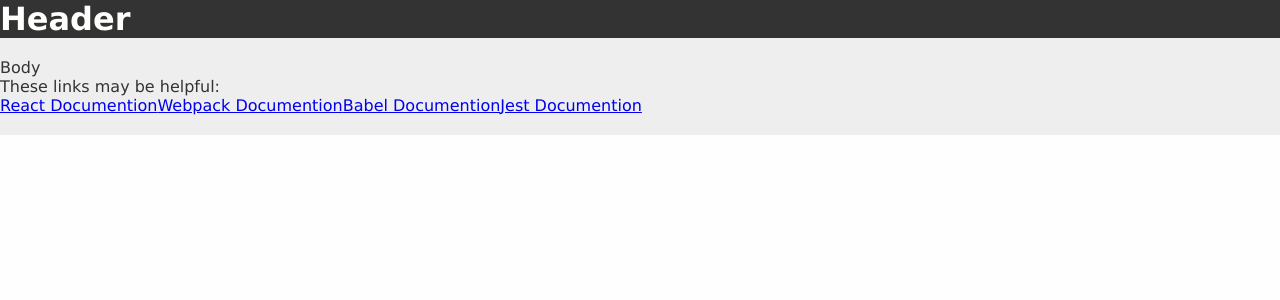
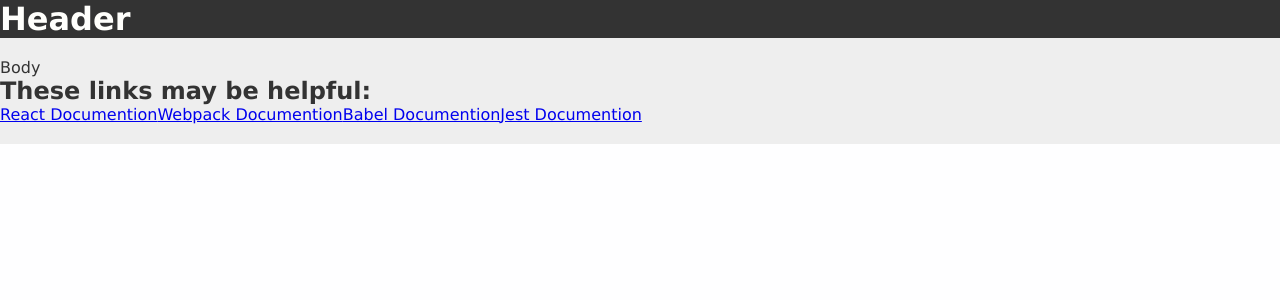
Before and after one commit to utilidev/ud-react-template, a React app: page / in a window 1280 px wide. Shown: the top 300 px of the page. Built offline with nearby package versions, Linux system fonts and the light colour scheme.

Commit message:
Use h2 tag
Co-Authored-By: rtmalone <rtmalone@users.noreply.github.com>

```diff
--- a/src/components/Body/Body.js
+++ b/src/components/Body/Body.js
@@ -6,7 +6,7 @@ const Body = props => {
     <div className="bg-light">
       <div className="body">
         <p className="tx-dark">{props.text}</p>
-        <p className="tx-dark">These links may be helpful:</p>
+        <h2 className="tx-dark">These links may be helpful:</h2>
         <a href="https://reactjs.org/docs/getting-started.html">
           React Documention
         </a>
```
